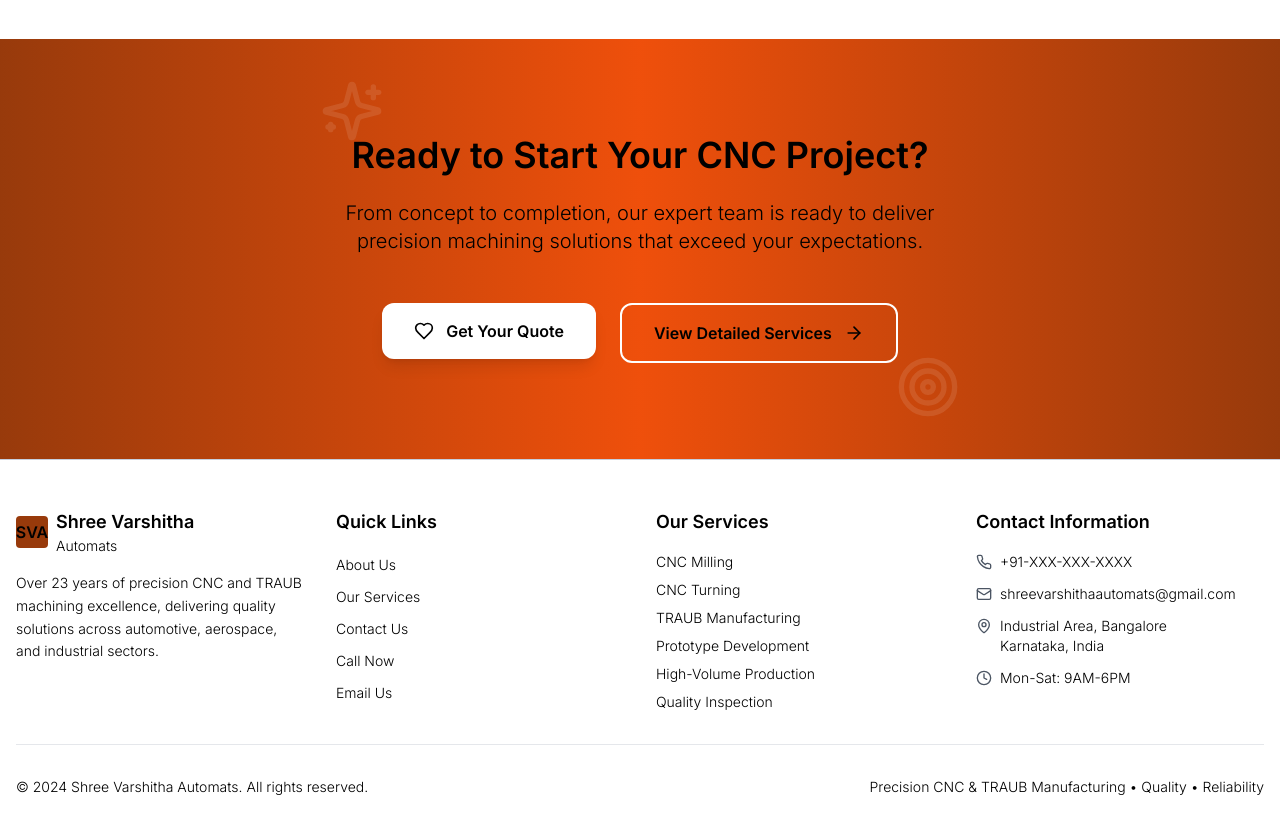
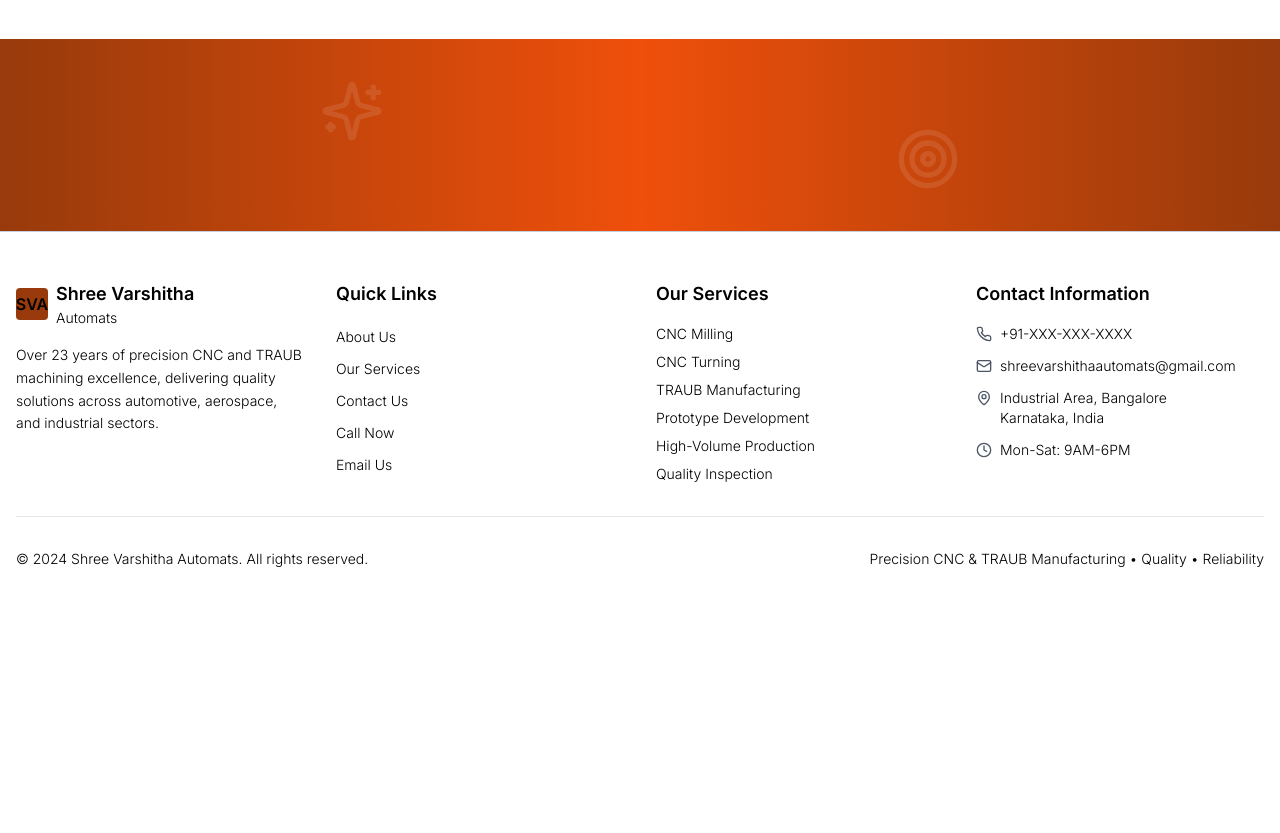
Before and after one commit to chandan-20/website, a React (Vite) app: page / in a window 1280 px wide. Shown: the part 5900-6733 px from the top of the page. After the commit the page ends 6517 px from the top, so only its background shows below. Built offline with nearby package versions, Linux system fonts and the light colour scheme.

Commit message:
Visual edit in Lovable
Edited UI in Lovable

```diff
--- a/src/pages/Home.tsx
+++ b/src/pages/Home.tsx
@@ -406,24 +406,14 @@ const Home = () => {
 
         <div className="container-modern text-center relative">
           <div className="max-w-4xl mx-auto">
-            <h2 className="text-3xl md:text-4xl font-bold mb-6 text-white scroll-reveal">
-              Ready to Start Your CNC Project?
-            </h2>
-            <p className="text-xl mb-12 text-white/90 max-w-2xl mx-auto scroll-reveal">
-              From concept to completion, our expert team is ready to deliver precision machining solutions that exceed your expectations.
-            </p>
+
+
             <div className="flex flex-col sm:flex-row gap-6 justify-center scroll-reveal">
               <Link to="/contact">
-                <button className="bg-white text-primary hover:bg-neutral-100 px-8 py-4 rounded-xl font-semibold transition-all duration-300 hover:-translate-y-1 flex items-center gap-3 shadow-lg">
-                  <Heart className="w-5 h-5" />
-                  Get Your Quote
-                </button>
+
               </Link>
               <Link to="/services">
-                <button className="border-2 border-white text-white hover:bg-white hover:text-primary px-8 py-4 rounded-xl font-semibold transition-all duration-300 hover:-translate-y-1 flex items-center gap-3">
-                  View Detailed Services
-                  <ArrowRight className="w-5 h-5" />
-                </button>
+
               </Link>
             </div>
           </div>
```
